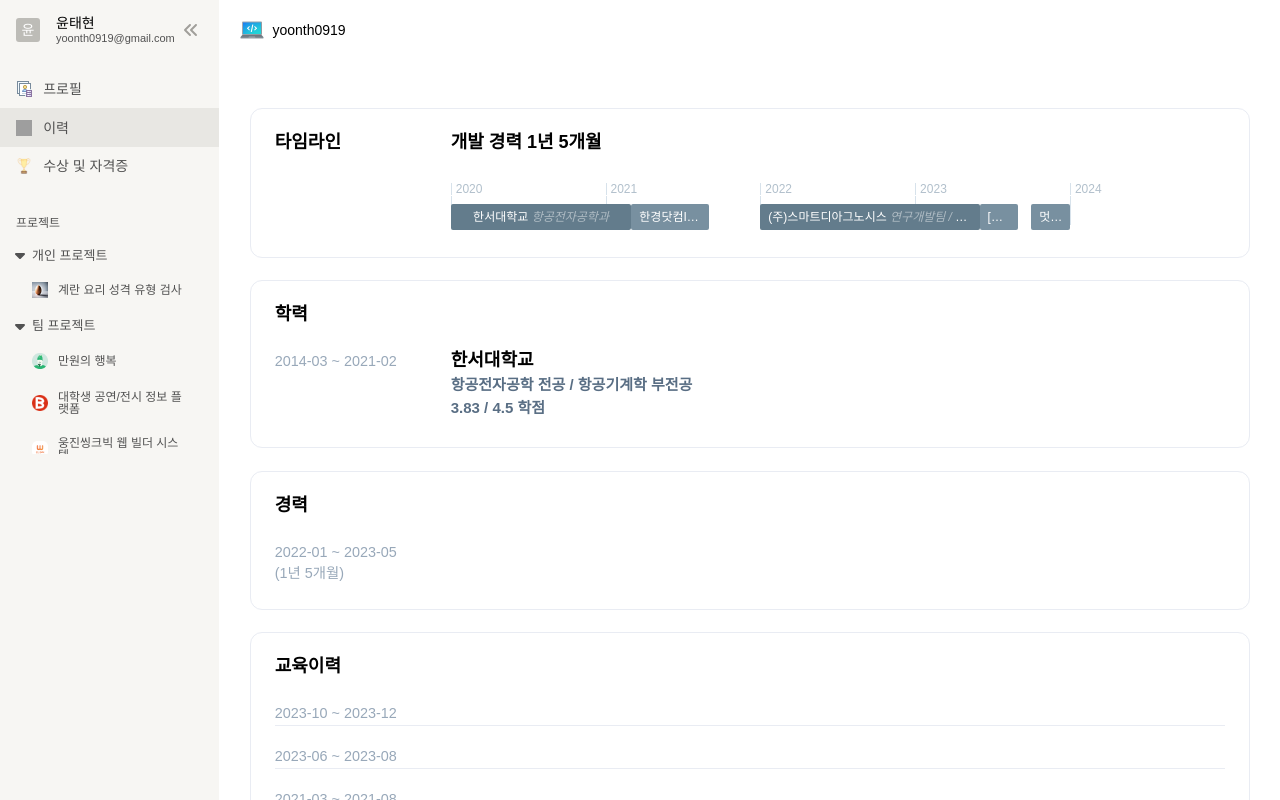
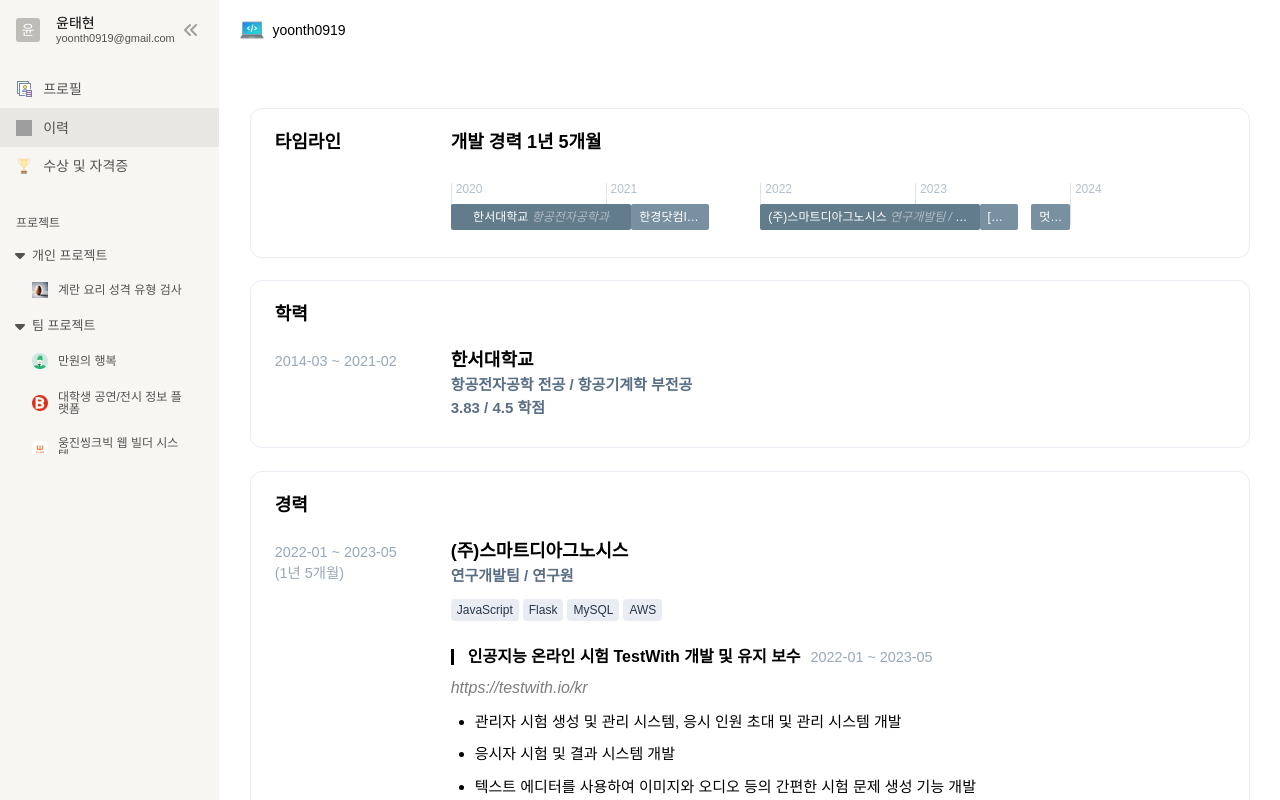
Before and after one commit to yoonth95/portfolio, a React (Vite) app: page /career in a window 1280 px wide. Built offline with nearby package versions, Linux system fonts and the light colour scheme; grey boxes are pictures that could not be loaded; a web font is replaced by a local one.

Commit message:
Design: 이력 페이지 경력 컴포넌트 마크업 및 디자인

```diff
--- a/src/components/career/careerExp/CareerExp.styled.ts
+++ b/src/components/career/careerExp/CareerExp.styled.ts
@@ -1 +1,24 @@
 import styled from "styled-components";
+
+export const DescriptionList = styled.div`
+  padding: 1rem 0;
+`;
+
+export const DescriptionLink = styled.a`
+  font-style: italic;
+  color: #525252bf;
+
+  &:hover {
+    text-decoration: underline;
+  }
+`;
+
+export const DescriptionUl = styled.ul`
+  margin-top: 15px;
+  & li {
+    font-size: 15px;
+    line-height: 1.5;
+    list-style: outside;
+    margin: 0 0 0.625rem 1.5rem;
+  }
+`;
--- a/src/components/career/careerExp/CareerExp.tsx
+++ b/src/components/career/careerExp/CareerExp.tsx
@@ -7,7 +7,34 @@ interface CareerExpProps {
 }
 
 const CareerExp: React.FC<CareerExpProps> = ({ data }) => {
-  return <div></div>;
+  return (
+    <>
+      <h2>{data.title}</h2>
+      <h3>{`${data.subTitle}`}</h3>
+      <ul className="techStackList">
+        {data.techStack?.map((item) => (
+          <li key={item}>{item}</li>
+        ))}
+      </ul>
+      {data.description?.map((item, index) => (
+        <C.DescriptionList key={index}>
+          <div className="quotation">
+            <strong>{item.title}</strong>
+            <span>{item.duration}</span>
+          </div>
+
+          <C.DescriptionLink href={item.link} target="_blank">
+            {item.link}
+          </C.DescriptionLink>
+          <C.DescriptionUl>
+            {item.works.map((work, idx) => (
+              <li key={idx}>{work}</li>
+            ))}
+          </C.DescriptionUl>
+        </C.DescriptionList>
+      ))}
+    </>
+  );
 };
 
 export default CareerExp;
```
